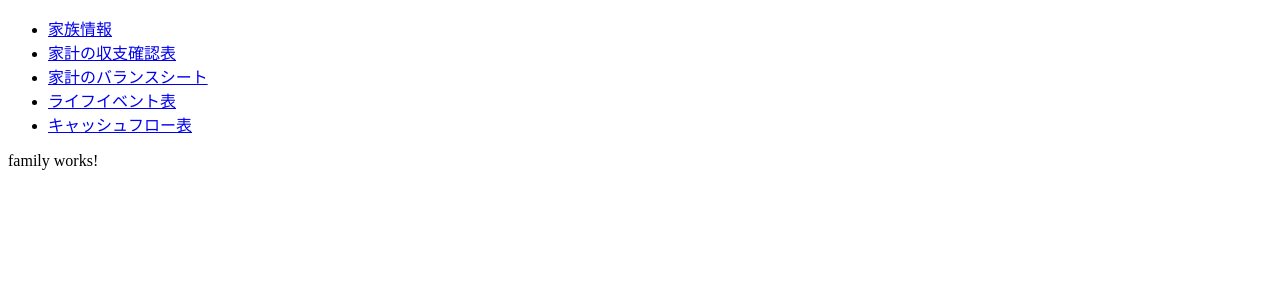
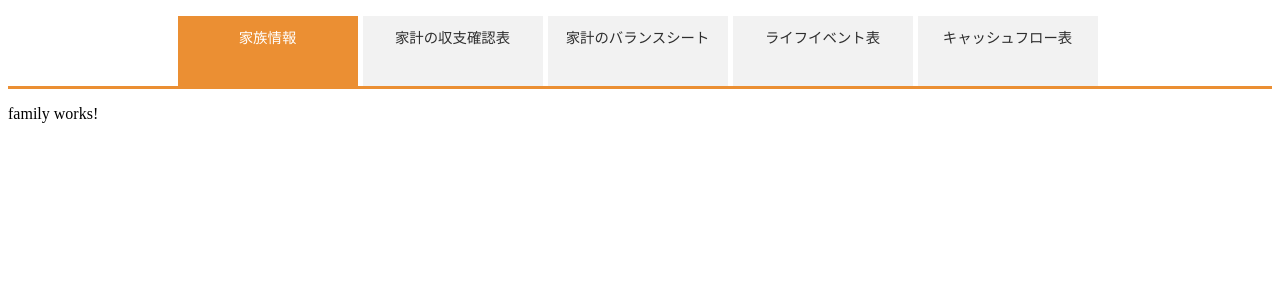
Before and after one commit to Naohiro-Hamada/financial-plan-re, an Angular app: page /family in a window 1280 px wide. Shown: the top 300 px of the page. Built offline with nearby package versions, Linux system fonts and the light colour scheme.

Commit message:
root componentのスタイル追加

```diff
--- a/src/app/app.component.css
+++ b/src/app/app.component.css
@@ -0,0 +1,40 @@
+ul {
+  display: flex;
+  padding: 0 3px;
+  justify-content: center;
+  align-items: center;
+  border-bottom: 3px solid #EB8F33
+}
+
+li {
+  list-style: none;
+  width: 180px;
+  border-right: 5px solid #FFFFFF;
+  background: #F2F2F2
+}
+
+a {
+  display: block;
+  padding: 10px 15px;
+  height: 50px;
+  font-size: 0.9rem;
+  text-align: center;
+  text-decoration: none;
+  color: #2E2E2E;
+}
+
+.active-link {
+  background: #EB8F33;
+  color: #FFFFFF;
+}
+
+@media screen and (max-width: 680px) {
+  a {
+    font-size: 0.5rem;
+  }
+}
+
+.content {
+  max-width:800px;
+  margin: 0 auto;
+}
--- a/src/app/app.module.ts
+++ b/src/app/app.module.ts
@@ -3,10 +3,12 @@ import { NgModule } from '@angular/core';
 
 import { AppRoutingModule } from './app-routing.module';
 import { AppComponent } from './app.component';
+import { PageNotFoundComponent } from './page-not-found/page-not-found.component';
 
 @NgModule({
   declarations: [
-    AppComponent
+    AppComponent,
+    PageNotFoundComponent
   ],
   imports: [
     BrowserModule,
```
